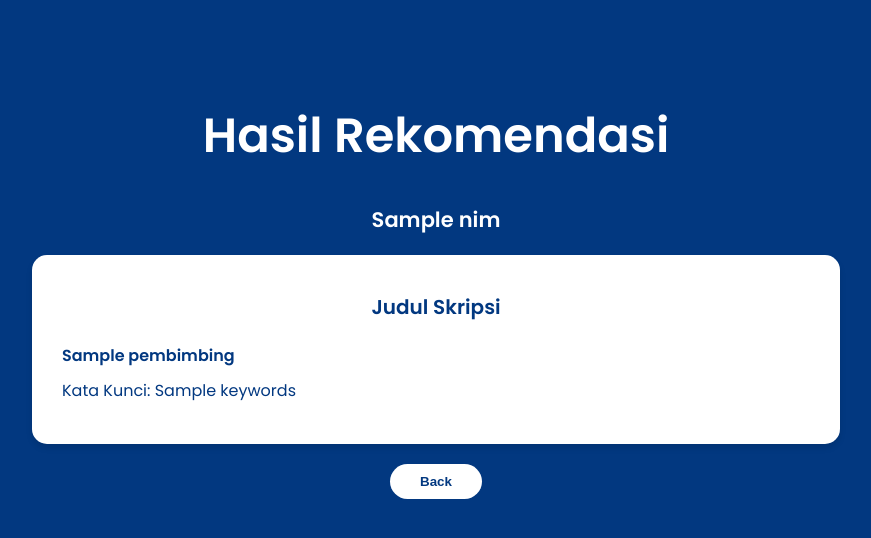
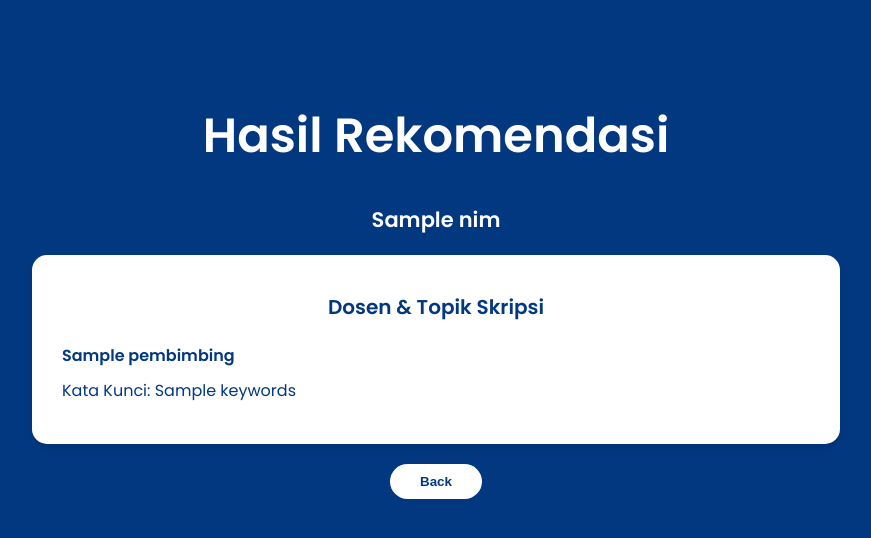
Before and after one commit to semute/rekomendasiskripsi, a Flask app: template templates/result.html in a window 1280 px wide. Shown: the top 538 px of the page, without its empty margins (204-1075 px from the left). Run offline with Flask 3, Linux system fonts and the light colour scheme; the template is opened without the code that fills it: most values are stand-ins (such as "Sample title", 1, 10 or a date in 2020).

Commit message:
Update result.html

```diff
--- a/templates/result.html
+++ b/templates/result.html
@@ -13,7 +13,7 @@
 
         {% if rekomendasi %}
         <div class="result-box" style="padding: 20px; margin-bottom: 20px;">
-            <h2 class="subtitle">Judul Skripsi</h2>
+            <h2 class="subtitle">Dosen & Topik Skripsi</h2>
             <ol class="skripsi-list">
                 {% for row in rekomendasi %}
                 <li><strong>{{ row["Pembimbing"] }}</strong></li>
```
